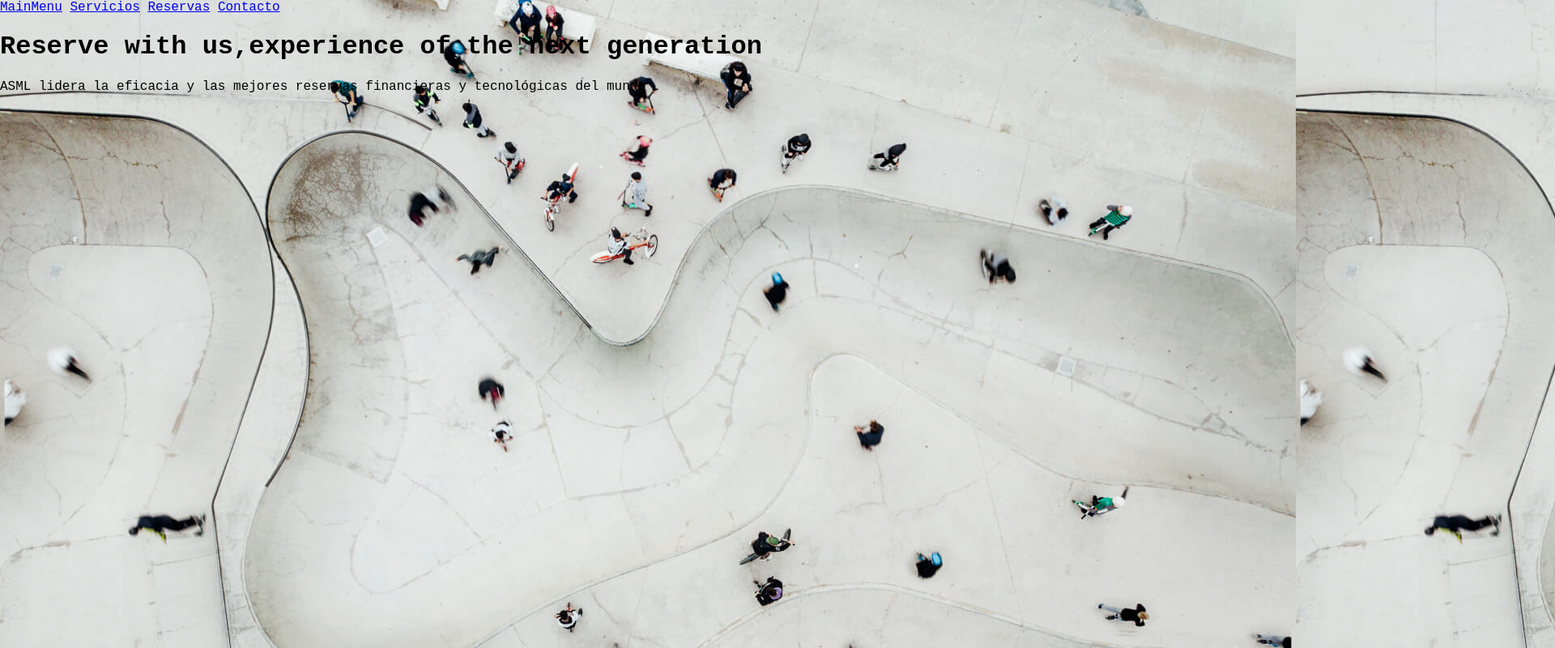
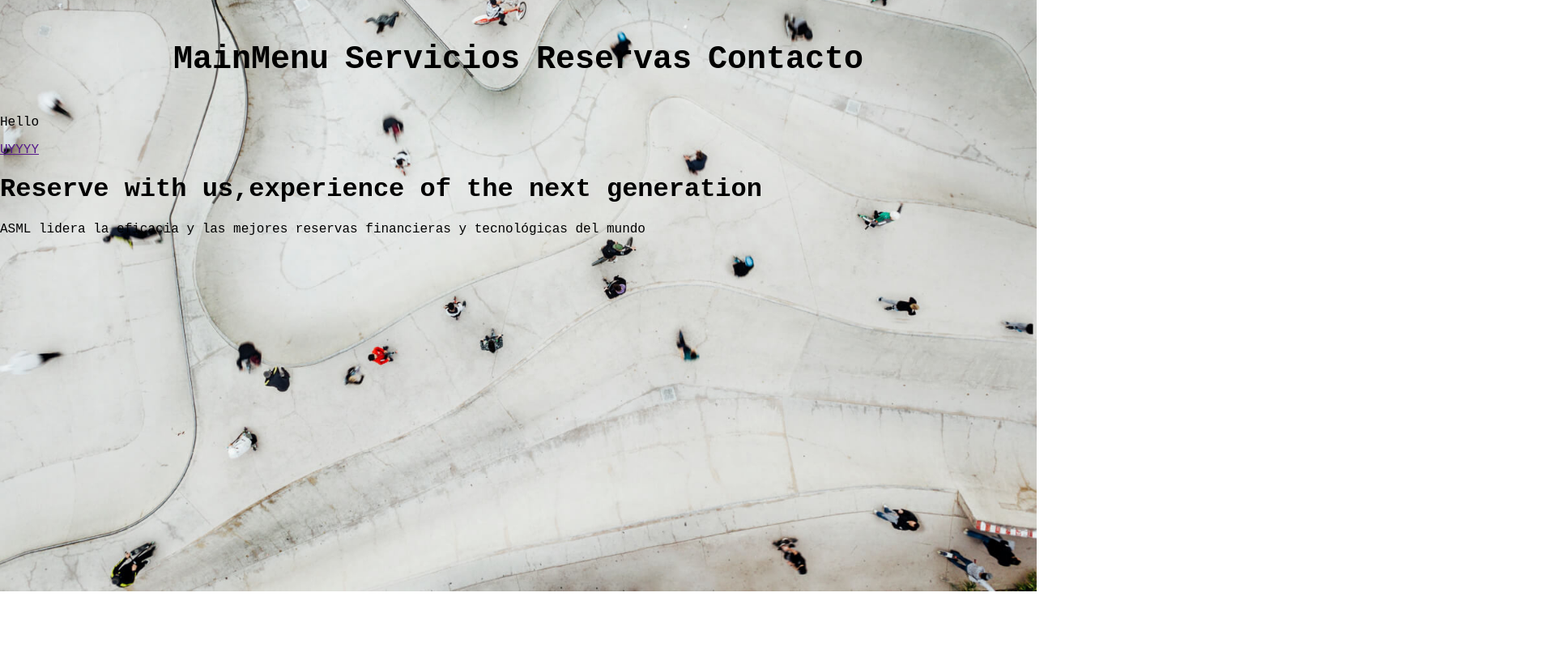
Before and after one commit to CarlesMoraJavaloyes/ReservePage, a plain HTML site: page index.html in a window 1280 px wide. Shown: the top 800 px of the page at 81% size, 1920 px wide, since content can reach past the window. Drawn offline with Linux system fonts and the light colour scheme.

Commit message:
Feat:Finding a new menu

```diff
--- a/css/style.css
+++ b/css/style.css
@@ -6,13 +6,54 @@ body{
     padding: 0;
     margin:0;
     background-image: url("../assets/img/backgroundMainMenu.jpg");
+    height: 500px;
+    background-position: center;
+    background-repeat: no-repeat;
+    background-size: cover;
+    z-index: 0;
+}
+
+header{
+    z-index: 1;
+    padding: 30px;
+}
+
+nav{
+    display: flex;
+    flex-direction: row;
+    gap:20px;
+    justify-content: center;
+}
+
+nav a {
+    color:black;
+    text-decoration: none;
+
+    font-size: 40px;
+    font-weight: bold;
+}
+
+ .menu-Lateral{
+    background-color: violet;
+    width: 0px;
+    transition:width 5s linear;
+    visibility: hidden;
+}
+
+.menu-Lateral1:hover .menu-Lateral{
+   width: 500px;
+   visibility: none;
 
 }
 
 .mainEnter{
-    width: 5000px;
-    height: 500px;
+
 
     z-index: 0;
 
 }
+
+
+
+/*Pseucódigo
+*/
--- a/index.html
+++ b/index.html
@@ -8,6 +8,7 @@
 </head>
 <body>
     <header>
+        <button class="menu-Lateral">X</button>
         <nav>
 
             <a href="index.html">MainMenu</a>
@@ -16,6 +17,11 @@
             <a href="pages/conctacto.html">Contacto</a>
         </nav>
     </header>
+
+    <div class="menu-Lateral1">
+        <p>Hello</p>
+        <a href="">UYYYY</a>
+    </div>
     <main>
         <div class="mainEnter">
             <h1>
```
